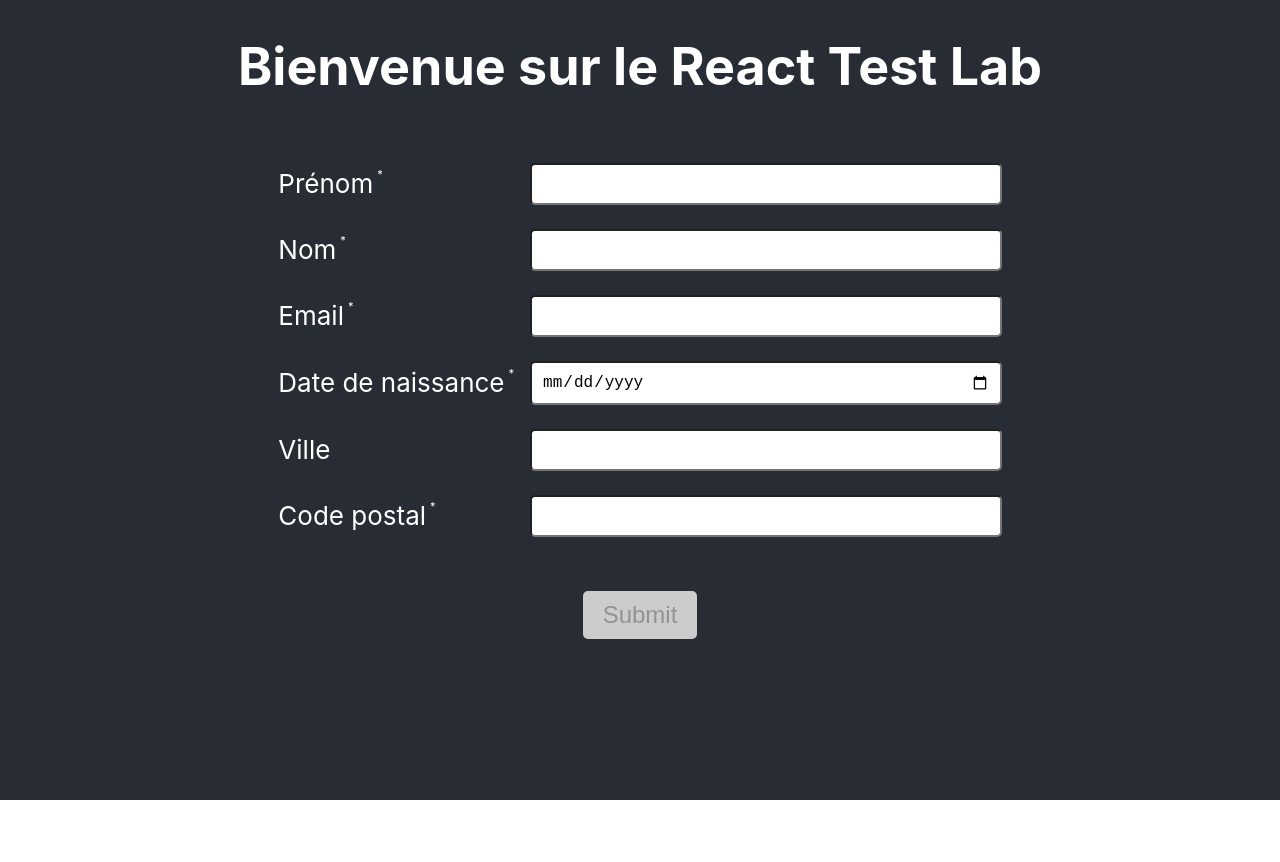
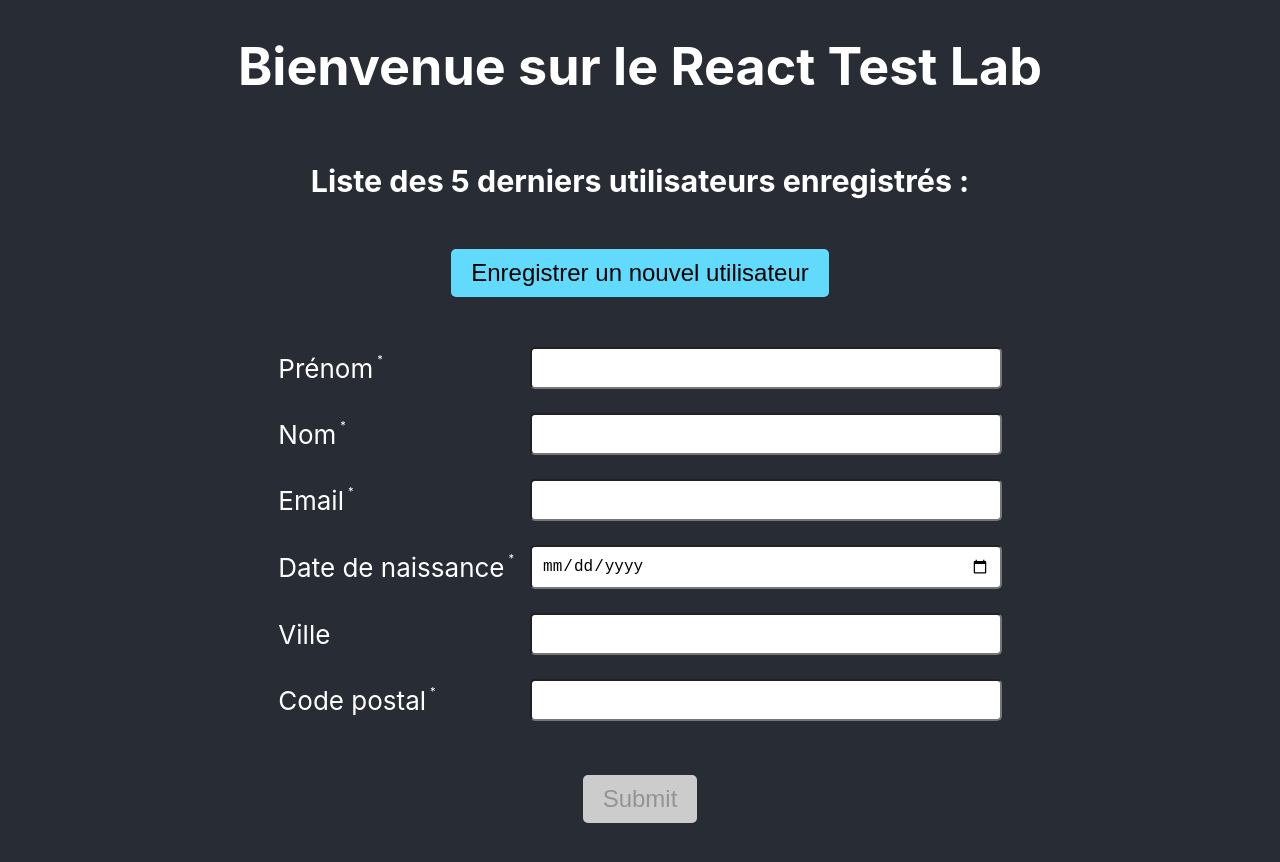
Before and after one commit to YoannAuroyYnov/react-test-lab, a React (Create React App) app: page / in a window 1280 px wide. Before the commit the page ends 800 px from the top, so only its background shows below. Built offline with nearby package versions, Linux system fonts and the light colour scheme.

Commit message:
display the list of users

```diff
--- a/src/App.css
+++ b/src/App.css
@@ -7,6 +7,18 @@
   align-items: center;
   font-size: calc(10px + 2vmin);
   color: white;
+
+  ul,
+  ol {
+    justify-self: center;
+    list-style: none;
+    padding-left: 0;
+    margin: 0;
+
+    li {
+      justify-self: start;
+    }
+  }
 }
 
 .button {
--- a/src/App.js
+++ b/src/App.js
@@ -1,11 +1,12 @@
 import { UserForm } from "./components/UserForm";
-
+import { UsersList } from "./components/UsersList";
 import "./App.css";
 
 function App() {
   return (
     <div className="App">
       <h1>Bienvenue sur le React Test Lab</h1>
+      <UsersList />
       <UserForm />
     </div>
   );
--- /dev/null
+++ b/src/components/UsersList.jsx
@@ -0,0 +1,20 @@
+export const UsersList = () => {
+  const stored = window.localStorage.getItem("users");
+  const users = stored ? JSON.parse(stored) : [];
+
+  return (
+    <div className="users-list-container">
+      <h3>Liste des 5 derniers utilisateurs enregistrés :</h3>
+      <ul data-testid="users-list" className="list-none">
+        {users.slice(-5).map((user, index) => (
+          <li key={index} data-testid={`user-${index}`}>
+            {index + 1} - {user.firstname} {user.lastname}
+          </li>
+        ))}
+      </ul>
+      <button data-testid="navigation-button" className="button">
+        Enregistrer un nouvel utilisateur
+      </button>
+    </div>
+  );
+};
```
